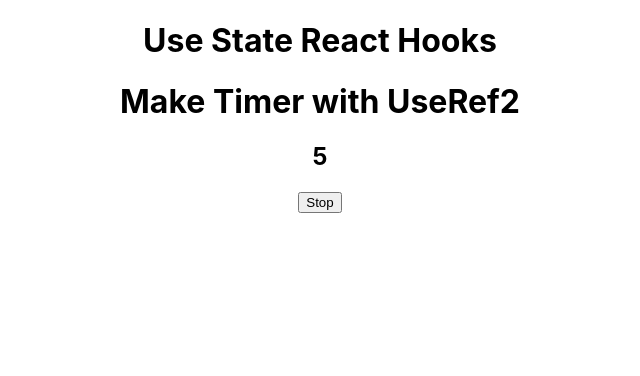
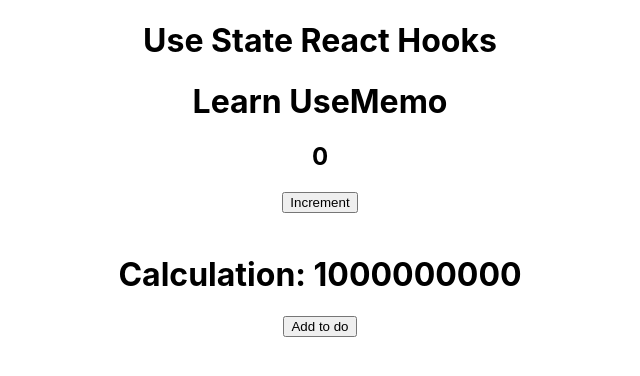
Before and after one commit to hanafiridwan/materi_reactJS, a React (Create React App) app: page / in a window 1280 px wide. Shown: the top 376 px of the page, without its empty margins (320-960 px from the left). Built offline with nearby package versions, Linux system fonts and the light colour scheme.

Commit message:
materi react Hooks useMemo

```diff
--- a/src/App.js
+++ b/src/App.js
@@ -9,6 +9,7 @@ import Handlingeror from './Handlingeror/Handlingeror';
 import LifeCycledidMount from './LifeCycledidMount/LifeCycledidMount';
 import UseEffect from './ReactHooks/UseEffect';
 import UseEffect2 from './ReactHooks/UseEffect2';
+import UseMemo from './ReactHooks/UseMemo';
 import UseReducer from './ReactHooks/UseReducer';
 import UseReducer2 from './ReactHooks/UseReducer2';
 import UseRef from './ReactHooks/UseRef';
@@ -97,7 +98,8 @@ const App = () => {
       {/* <UseEffect /> */}
       {/* <UseEffect2 /> */}
       {/* <UseRef /> */}
-      <UseRef2 />
+      {/* <UseRef2 /> */}
+      <UseMemo />
     </div>
 
   );
--- /dev/null
+++ b/src/ReactHooks/UseMemo.jsx
@@ -0,0 +1,35 @@
+import React, { useMemo, useState } from 'react'
+import { expensiveCalculation } from '../utils/function'
+
+const UseMemo = () => {
+    const [count, setCount] = useState(0)
+    const [todos, setTodos] = useState([])
+
+    const calculation = useMemo(() => expensiveCalculation(count),[count]) //kita buat ini supaya dibagian increment ada sedikit delay sebelum di return. didalam kurung diisi count karena expensiveCalculation nya menerima variabel num atau number. Alasan kenapa bisa delay adalah karena kodingan kita menjalankan looping dari function expensiveCalculation. Tapi hasilnya addtodos juga ikut delay, cara agar hanya increment saja yang delay adalah menggunakan useMemo. hasilnya addtodos nya tidak delay lagi.
+
+    const Increment = () => {
+        setCount(prev => prev + 1)
+    }
+
+    const AddTodos = () => {
+        setTodos(prev => [...prev, 'New to do'])
+    }
+
+  return (
+    <div>
+      <h1>Learn UseMemo</h1>
+      <h2>{count}</h2>
+      <button onClick={Increment}>Increment</button>
+      <br /><br />
+      <h1>Calculation: {calculation}</h1>
+      <button onClick={AddTodos}>Add to do</button> {/*hasilnya saat button di klik new todo nya akan ke samping, agar bisa ke bawah maka kita buat mapping. */}
+      {todos.map((todo, index) => (
+        <h1 key={index}>{todo}</h1>
+      ))}
+    </div>
+  )
+}
+
+export default UseMemo
+
+// kita akan membuat 2 fitur yang pertama increment, kedua adalah setTodos(jadi kita bisa menambahkan sebuah list).
--- /dev/null
+++ b/src/utils/function.js
@@ -0,0 +1,8 @@
+export const expensiveCalculation = (num) => {
+    console.log("Calculating...")
+    for(let i = 0; i<1000000000; i++){
+        num += 1;
+    }
+
+    return num;
+}
```
